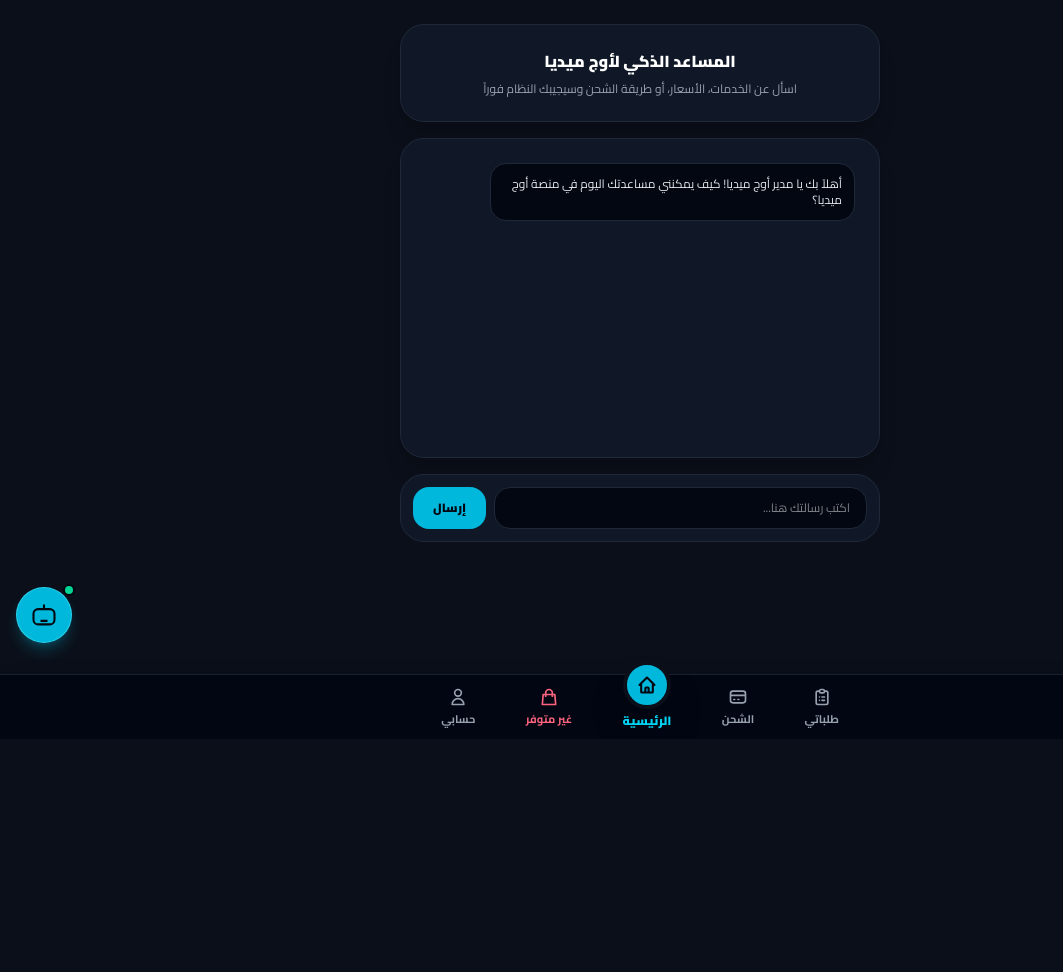
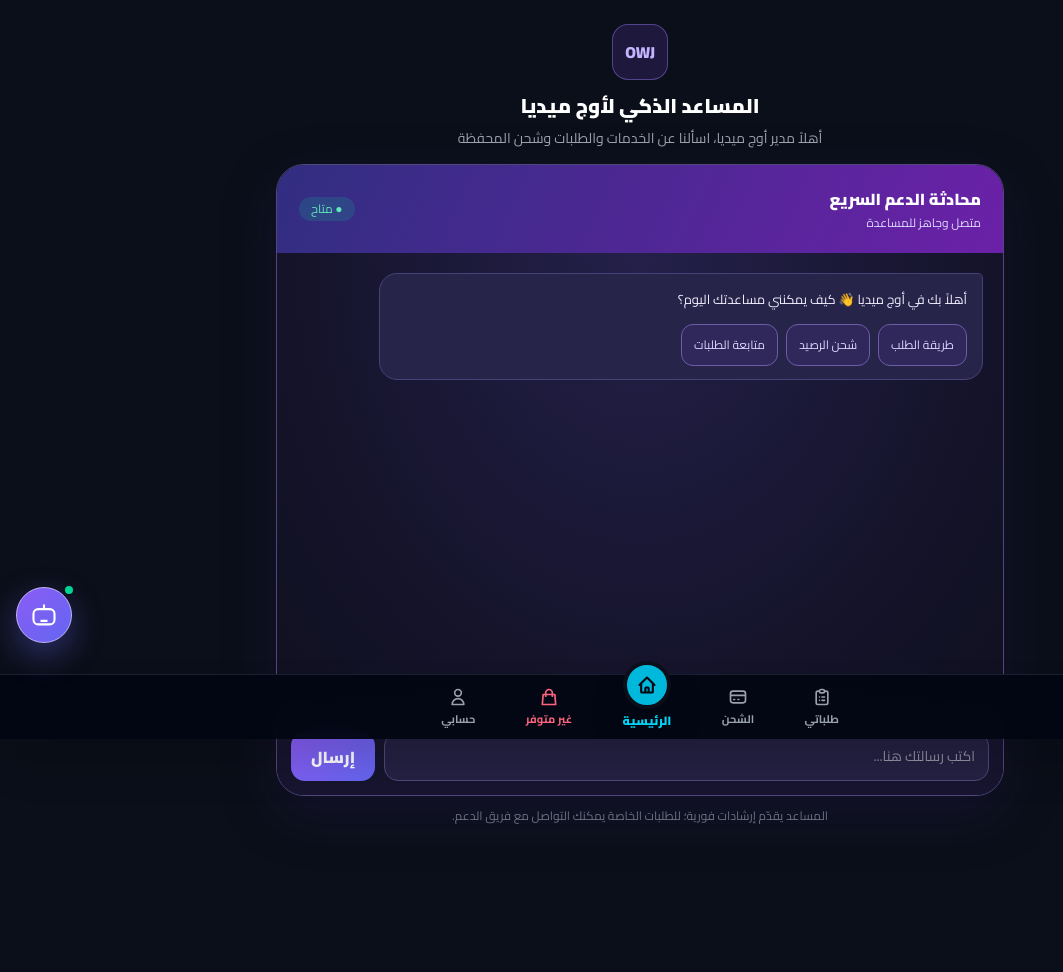
Before and after one commit to OWJMEDIA963/OWJ-MEDIA, a Flask app: page /ai_bot in a window 1280 px wide. Shown: the part 61-1033 px from the top of the page, without its empty margins (0-1063 px from the left). Before the commit the page ends 790 px from the top, so only its background shows below. Run offline with Flask 3, Linux system fonts and the light colour scheme; a user stored in the database is signed in; data comes from the database, SQL or seed files in the repository; data that the repository does not hold is empty.

Commit message:
Add files via upload

```diff
--- a/templates/ai_bot.html
+++ b/templates/ai_bot.html
@@ -1,49 +1,16 @@
 {% extends "base.html" %}
-{% block title %}المساعد الذكي{% endblock %}
+{% block title %}المساعد الذكي | أوج ميديا{% endblock %}
 {% block content %}
-<div class="max-w-lg mx-auto px-4 py-6 space-y-4">
-    <div class="bg-gray-900 border border-gray-800 rounded-3xl p-6 shadow-xl text-center space-y-2">
-        <h1 class="text-base font-black text-white">المساعد الذكي لأوج ميديا</h1>
-        <p class="text-xs text-gray-400">اسأل عن الخدمات، الأسعار، أو طريقة الشحن وسيجيبك النظام فوراً</p>
-    </div>
-
-    <!-- صندوق المحادثة بارتفاع ثابت وتمرير تلقائي للأسفل -->
-    <div class="bg-gray-900 border border-gray-800 rounded-3xl p-6 shadow-xl h-80 overflow-y-auto space-y-3 flex flex-col" id="chatBox">
-        <div class="bg-gray-950 border border-gray-800 p-3 rounded-2xl text-xs text-gray-200 max-w-[85%]">
-            أهلاً بك يا {{ user_name }}! كيف يمكنني مساعدتك اليوم في منصة أوج ميديا؟
-        </div>
-    </div>
-
-    <div class="bg-gray-900 border border-gray-800 rounded-3xl p-3 flex gap-2">
-        <input type="text" id="userInput" placeholder="اكتب رسالتك هنا..." class="flex-1 bg-gray-950 border border-gray-800 rounded-2xl px-4 py-3 text-xs text-white outline-none">
-        <button onclick="sendMessage()" class="bg-cyan-500 hover:bg-cyan-400 text-gray-950 font-black px-5 rounded-2xl text-xs transition">إرسال</button>
-    </div>
+<style>
+.ai-page{max-width:760px;margin:auto;padding:24px 16px 36px}.ai-shell{background:#111126;border:1px solid #51477d;border-radius:28px;overflow:hidden;box-shadow:0 18px 55px rgba(49,30,100,.25)}.ai-head{background:linear-gradient(115deg,#312e81,#6b21a8);padding:22px}.ai-feed{background:radial-gradient(ellipse at top,#24204a,#141329 70%,#101020);height: min(58vh,560px);min-height:340px;overflow:auto;padding:20px;display:flex;flex-direction:column;gap:14px}.ai-msg{max-width:88%;padding:13px 15px;border-radius:18px;line-height:1.9;font-size:13px;white-space:pre-wrap;overflow-wrap:anywhere}.ai-msg.bot{background:#272449;border:1px solid #484078;color:#f1edff;border-top-right-radius:5px}.ai-msg.user{background:linear-gradient(135deg,#6d28d9,#4f46e5);border:1px solid #8b5cf6;color:#fff;border-top-left-radius:5px;align-self:flex-end}.ai-form{background:#17152f;border-top:1px solid #39335f;padding:14px;display:flex;gap:9px}.ai-form input{background:#242143;border:1px solid #51477d;color:white;border-radius:14px;padding:13px;min-width:0;flex:1;font-size:14px}.ai-form button{background:linear-gradient(135deg,#8b5cf6,#6366f1);color:white;border-radius:14px;padding:0 20px;font-weight:900}.ai-quick{background:#30285b;border:1px solid #6d5ca8;color:#ddd6fe;border-radius:12px;padding:9px 12px;font-size:12px}</style>
+<div class="ai-page" dir="rtl">
+ <div class="mb-4 text-center"><div class="mx-auto mb-3 flex h-14 w-14 items-center justify-center rounded-2xl border border-violet-400/40 bg-violet-500/15 text-violet-300 font-black">OWJ</div><h1 class="text-xl font-black text-white">المساعد الذكي لأوج ميديا</h1><p class="mt-2 text-sm text-gray-400">أهلاً {{ user_name }}، اسألنا عن الخدمات والطلبات وشحن المحفظة</p></div>
+ <section class="ai-shell"><header class="ai-head flex items-center justify-between"><div><h2 class="font-black text-white">محادثة الدعم السريع</h2><p class="mt-1 text-xs text-violet-200">متصل وجاهز للمساعدة</p></div><span class="rounded-full bg-emerald-400/15 px-3 py-1 text-xs text-emerald-300">● متاح</span></header>
+ <div id="fullChat" class="ai-feed" aria-live="polite"><div class="ai-msg bot">أهلاً بك في أوج ميديا 👋 كيف يمكنني مساعدتك اليوم؟<div class="mt-3 flex flex-wrap gap-2"><button class="ai-quick" data-q="كيف أطلب خدمة؟">طريقة الطلب</button><button class="ai-quick" data-q="كيف أشحن رصيدي؟">شحن الرصيد</button><button class="ai-quick" data-q="كيف أتابع طلباتي؟">متابعة الطلبات</button></div></div></div>
+ <form id="fullChatForm" class="ai-form"><input id="fullChatInput" maxlength="1000" required autocomplete="off" placeholder="اكتب رسالتك هنا..."><button id="fullChatSend">إرسال</button></form></section>
+ <p class="mt-3 text-center text-xs text-gray-500">المساعد يقدّم إرشادات فورية؛ للطلبات الخاصة يمكنك التواصل مع فريق الدعم.</p>
 </div>
-
 <script>
-    async function sendMessage() {
-        const input = document.getElementById('userInput');
-        const box = document.getElementById('chatBox');
-        if(!input.value.trim()) return;
-
-        const userText = input.value;
-        box.innerHTML += `<div class="bg-cyan-950 border border-cyan-500/30 p-3 rounded-2xl text-xs text-cyan-200 max-w-[85%] ml-auto">${userText}</div>`;
-        input.value = '';
-
-        // التمرير للأسفل فور إرسال رسالة المستخدم
-        box.scrollTop = box.scrollHeight;
-
-        const res = await fetch('/api/ai_chat', {
-            method: 'POST',
-            headers: {'Content-Type': 'application/json'},
-            body: JSON.stringify({message: userText})
-        });
-        const data = await res.json();
-
-        box.innerHTML += `<div class="bg-gray-950 border border-gray-800 p-3 rounded-2xl text-xs text-gray-200 max-w-[85%]">${data.reply}</div>`;
-
-        // التمرير التلقائي للأسفل فور وصول رد البوت لتبقى الشاشة ثابتة في الأسفل
-        box.scrollTop = box.scrollHeight;
-    }
+(()=>{const feed=document.getElementById('fullChat'),form=document.getElementById('fullChatForm'),input=document.getElementById('fullChatInput'),send=document.getElementById('fullChatSend');function add(t,c){const d=document.createElement('div');d.className='ai-msg '+c;d.textContent=t;feed.appendChild(d);feed.scrollTop=feed.scrollHeight;return d;}async function ask(q){if(!q.trim()||send.disabled)return;add(q,'user');send.disabled=true;input.disabled=true;const wait=add('عم حضّرلك الرد...','bot');try{const r=await fetch('/api/ai_chat',{method:'POST',headers:{'Content-Type':'application/json','Accept':'application/json'},credentials:'same-origin',body:JSON.stringify({message:q})});const d=await r.json();wait.textContent=d.reply||'تعذّر الحصول على رد.';}catch(e){wait.textContent='تعذّر الاتصال بالمساعد. حاول مرة ثانية.';}finally{send.disabled=false;input.disabled=false;input.focus();feed.scrollTop=feed.scrollHeight;}}form.addEventListener('submit',e=>{e.preventDefault();const q=input.value.trim();input.value='';ask(q);});feed.addEventListener('click',e=>{const b=e.target.closest('[data-q]');if(b)ask(b.dataset.q);});})();
 </script>
 {% endblock %}
--- a/templates/base.html
+++ b/templates/base.html
@@ -170,28 +170,47 @@ function hideStoreUnavailable(){const el=document.getElementById('storeUnavailab
 document.addEventListener('keydown',function(e){if(e.key==='Escape')hideStoreUnavailable();});
 </script>
 
-<!-- بوت أوج ميديا العائم -->
-<button id="owjBotButton" type="button" aria-label="فتح مساعد أوج ميديا" aria-controls="owjBotWindow" aria-expanded="false" class="fixed bottom-24 left-4 z-50 w-14 h-14 rounded-full bg-cyan-500 text-gray-950 shadow-lg shadow-cyan-500/25 border border-cyan-300/50 flex items-center justify-center hover:bg-cyan-400 active:scale-95 transition">
+<!-- مساعد أوج ميديا العائم: هوية محادثة بنفسجي/نيلي مستقلة عن ألوان المتجر -->
+<style>
+ #owjBotButton{background:linear-gradient(135deg,#8b5cf6,#6366f1);color:#fff;border:1px solid #c4b5fd;box-shadow:0 12px 32px rgba(99,102,241,.38)}
+ #owjBotWindow{background:#111126;border:1px solid rgba(167,139,250,.42);box-shadow:0 24px 70px rgba(20,12,55,.58)}
+ #owjBotWindow .owj-bot-head{background:linear-gradient(115deg,#312e81,#581c87);border-bottom:1px solid rgba(196,181,253,.2)}
+ #owjBotMessages{background:radial-gradient(ellipse at top,#24204a 0%,#141329 65%,#101020 100%)}
+ #owjBotMessages .bot-msg{background:#272449;border:1px solid #484078;color:#f1edff;border-radius:18px 18px 18px 5px}
+ #owjBotMessages .user-msg{background:linear-gradient(135deg,#6d28d9,#4f46e5);border:1px solid #8b5cf6;color:#fff;border-radius:18px 18px 5px 18px}
+ #owjBotForm{background:#17152f;border-top:1px solid #39335f}
+ #owjBotInput{background:#242143;border:1px solid #51477d;color:#fff}
+ #owjBotInput:focus{border-color:#a78bfa;box-shadow:0 0 0 3px rgba(167,139,250,.14)}
+ #owjBotSend{background:linear-gradient(135deg,#8b5cf6,#6366f1);color:#fff}
+ #owjBotMessages .quick-question{background:#30285b;border:1px solid #6d5ca8;color:#ddd6fe}
+ @media(max-width:480px){ #owjBotWindow{bottom:6.1rem;left:.75rem;width:calc(100vw - 1.5rem);max-width:none}#owjBotMessages{height: min(56vh,390px)}}
+</style>
+<button id="owjBotButton" type="button" aria-label="فتح مساعد أوج ميديا" aria-controls="owjBotWindow" aria-expanded="false" class="fixed bottom-24 left-4 z-50 w-14 h-14 rounded-full flex items-center justify-center active:scale-95 transition">
  <svg viewBox="0 0 24 24" fill="none" stroke="currentColor" stroke-width="1.8" class="w-7 h-7"><rect x="3" y="7" width="18" height="13" rx="4"/><path d="M12 3v4M8 13h.01M16 13h.01M9 17h6"/></svg>
- <span class="absolute -top-1 -right-1 w-3 h-3 rounded-full bg-emerald-400 border-2 border-gray-950"></span>
+ <span class="absolute -top-1 -right-1 w-3 h-3 rounded-full bg-emerald-400 border-2 border-[#111126]"></span>
 </button>
-<section id="owjBotWindow" dir="rtl" role="dialog" aria-label="مساعد أوج ميديا" class="fixed bottom-40 left-4 z-50 w-[calc(100vw-2rem)] max-w-sm hidden overflow-hidden rounded-3xl border border-cyan-500/25 bg-[#030712] shadow-2xl shadow-black/50">
- <header class="flex items-center justify-between p-4 border-b border-gray-800 bg-gray-900/80">
-  <div class="flex items-center gap-3"><div class="w-10 h-10 rounded-xl bg-cyan-500/10 border border-cyan-500/30 flex items-center justify-center text-cyan-400 font-black text-xs">OWJ</div><div><h2 class="text-sm font-black text-white">مساعد أوج ميديا</h2><p class="text-[10px] text-emerald-400">المساعد الرقمي</p></div></div>
-  <button id="owjBotClose" type="button" aria-label="إغلاق المحادثة" class="p-2 text-gray-400 hover:text-white text-xl">×</button>
+<section id="owjBotWindow" dir="rtl" role="dialog" aria-label="مساعد أوج ميديا" aria-modal="false" class="fixed bottom-40 left-4 z-50 w-[calc(100vw-2rem)] max-w-sm hidden overflow-hidden rounded-3xl">
+ <header class="owj-bot-head flex items-center justify-between p-4">
+  <div class="flex items-center gap-3"><div class="w-11 h-11 rounded-2xl bg-white/10 border border-white/20 flex items-center justify-center text-white font-black text-xs">OWJ</div><div><h2 class="text-sm font-black text-white">مساعد أوج ميديا</h2><p class="text-[10px] text-violet-200 flex items-center gap-1"><span class="inline-block w-1.5 h-1.5 rounded-full bg-emerald-400"></span> جاهز لمساعدتك</p></div></div>
+  <button id="owjBotClose" type="button" aria-label="إغلاق المحادثة" class="w-9 h-9 rounded-xl bg-white/10 text-white hover:bg-white/20 text-xl">×</button>
  </header>
- <div id="owjBotMessages" aria-live="polite" class="h-72 overflow-y-auto p-4 space-y-3 text-xs"><div class="max-w-[90%] rounded-2xl rounded-tr-sm border border-gray-800 bg-gray-900 p-3 leading-6 text-gray-200">أهلاً بك في أوج ميديا 👋 كيف يمكنني مساعدتك؟<div class="mt-3 flex flex-wrap gap-2"><button type="button" data-question="كيف أطلب خدمة؟" class="rounded-lg border border-cyan-500/30 bg-cyan-500/10 px-3 py-2 text-cyan-300">طريقة الطلب</button><button type="button" data-question="كيف أشحن رصيدي؟" class="rounded-lg border border-cyan-500/30 bg-cyan-500/10 px-3 py-2 text-cyan-300">شحن الرصيد</button><button type="button" data-question="كيف أتابع طلباتي؟" class="rounded-lg border border-cyan-500/30 bg-cyan-500/10 px-3 py-2 text-cyan-300">متابعة الطلبات</button></div></div></div>
- <form id="owjBotForm" class="flex items-center gap-2 border-t border-gray-800 p-3"><input id="owjBotInput" type="text" maxlength="1000" autocomplete="off" required placeholder="اكتب رسالتك..." class="min-w-0 flex-1 rounded-xl border border-gray-800 bg-gray-900 px-3 py-3 text-xs text-white outline-none focus:border-cyan-500"/><button id="owjBotSend" type="submit" class="rounded-xl bg-cyan-500 px-4 py-3 text-xs font-black text-gray-950 hover:bg-cyan-400 disabled:opacity-50">إرسال</button></form>
+ <div class="px-4 py-2 bg-[#1c1938] text-[10px] text-violet-200 border-b border-violet-400/10">اسأل عن الخدمات أو الطلبات أو شحن المحفظة</div>
+ <div id="owjBotMessages" aria-live="polite" class="h-80 overflow-y-auto p-4 space-y-3 text-xs">
+  <div class="bot-msg max-w-[92%] p-3 leading-6">أهلاً بك في أوج ميديا 👋<br>أنا مساعدك الرقمي، كيف فيني أساعدك اليوم؟
+   <div class="mt-3 flex flex-wrap gap-2"><button type="button" data-question="كيف أطلب خدمة؟" class="quick-question rounded-xl px-3 py-2">🛍️ طريقة الطلب</button><button type="button" data-question="كيف أشحن رصيدي؟" class="quick-question rounded-xl px-3 py-2">💳 شحن الرصيد</button><button type="button" data-question="كيف أتابع طلباتي؟" class="quick-question rounded-xl px-3 py-2">📦 متابعة الطلبات</button></div>
+  </div>
+ </div>
+ <form id="owjBotForm" class="flex items-center gap-2 p-3"><input id="owjBotInput" type="text" maxlength="1000" autocomplete="off" required placeholder="اكتب رسالتك هنا..." class="min-w-0 flex-1 rounded-xl px-3 py-3 text-xs outline-none"/><button id="owjBotSend" type="submit" class="rounded-xl px-4 py-3 text-xs font-black disabled:opacity-50">إرسال</button></form>
 </section>
 <script>
 (() => {
- const button=document.getElementById('owjBotButton'), win=document.getElementById('owjBotWindow'), close=document.getElementById('owjBotClose'), form=document.getElementById('owjBotForm'), input=document.getElementById('owjBotInput'), messages=document.getElementById('owjBotMessages'), send=document.getElementById('owjBotSend');
+ const button=document.getElementById('owjBotButton'),win=document.getElementById('owjBotWindow'),close=document.getElementById('owjBotClose'),form=document.getElementById('owjBotForm'),input=document.getElementById('owjBotInput'),messages=document.getElementById('owjBotMessages'),send=document.getElementById('owjBotSend');
  if(!button||!win||!form)return;
  function toggleBot(show){win.classList.toggle('hidden',!show);button.setAttribute('aria-expanded',String(show));if(show)input.focus();}
  button.addEventListener('click',()=>toggleBot(win.classList.contains('hidden')));close.addEventListener('click',()=>toggleBot(false));
  document.addEventListener('keydown',e=>{if(e.key==='Escape'){toggleBot(false);document.getElementById('sidebarMenu')?.classList.remove('open');document.getElementById('sidebarOverlay')?.classList.remove('open');}});
- function addMessage(text,type){const el=document.createElement('div');el.className=type==='user'?'max-w-[90%] mr-auto rounded-2xl rounded-tl-sm bg-cyan-950 border border-cyan-500/20 p-3 leading-6 text-cyan-100 whitespace-pre-wrap break-words':'max-w-[90%] rounded-2xl rounded-tr-sm bg-gray-900 border border-gray-800 p-3 leading-6 text-gray-200 whitespace-pre-wrap break-words';el.textContent=text;messages.appendChild(el);messages.scrollTop=messages.scrollHeight;return el;}
- async function askBot(question){if(!question.trim()||send.disabled)return;addMessage(question,'user');send.disabled=true;input.disabled=true;const waiting=addMessage('لحظة، جارٍ تجهيز الرد...','bot');try{const res=await fetch('/api/ai_chat',{method:'POST',headers:{'Content-Type':'application/json','Accept':'application/json'},credentials:'same-origin',body:JSON.stringify({message:question})});const contentType=res.headers.get('content-type')||'';if(!contentType.includes('application/json')){throw new Error('تعذّر قراءة رد الخادم. حدّث الصفحة وسجّل الدخول مجدداً إذا لزم الأمر.');}const data=await res.json();if(!res.ok){waiting.textContent=data.reply||'تعذّر تنفيذ الطلب. حاول مجدداً.';return;}waiting.textContent=typeof data.reply==='string'&&data.reply.trim()?data.reply:'لم يصل رد واضح. حاول مجدداً.';}catch(e){waiting.textContent=e.message||'تعذر الوصول إلى المساعد حالياً. تحقق من اتصالك وحاول مجدداً.';}finally{send.disabled=false;input.disabled=false;input.focus();messages.scrollTop=messages.scrollHeight;}}
+ function addMessage(text,type){const el=document.createElement('div');el.className=(type==='user'?'user-msg mr-auto':'bot-msg')+' max-w-[92%] p-3 leading-6 whitespace-pre-wrap break-words';el.textContent=text;messages.appendChild(el);messages.scrollTop=messages.scrollHeight;return el;}
+ async function askBot(question){if(!question.trim()||send.disabled)return;addMessage(question,'user');send.disabled=true;input.disabled=true;const waiting=addMessage('عم حضّرلك الرد...','bot');try{const res=await fetch('/api/ai_chat',{method:'POST',headers:{'Content-Type':'application/json','Accept':'application/json'},credentials:'same-origin',body:JSON.stringify({message:question})});const ct=res.headers.get('content-type')||'';if(!ct.includes('application/json'))throw new Error('تعذّر قراءة رد الخادم. حدّث الصفحة وسجّل الدخول مجدداً إذا لزم الأمر.');const data=await res.json();if(!res.ok){waiting.textContent=data.reply||'تعذّر تنفيذ الطلب. حاول مجدداً.';return;}waiting.textContent=typeof data.reply==='string'&&data.reply.trim()?data.reply:'لم يصل رد واضح. حاول مجدداً.';}catch(e){waiting.textContent=e.message||'تعذّر الوصول للمساعد. تحقق من اتصالك وحاول مجدداً.';}finally{send.disabled=false;input.disabled=false;input.focus();messages.scrollTop=messages.scrollHeight;}}
  form.addEventListener('submit',async e=>{e.preventDefault();const q=input.value.trim();if(!q)return;input.value='';await askBot(q);});messages.addEventListener('click',e=>{const b=e.target.closest('[data-question]');if(b)askBot(b.dataset.question);});
 })();
 </script>
```
